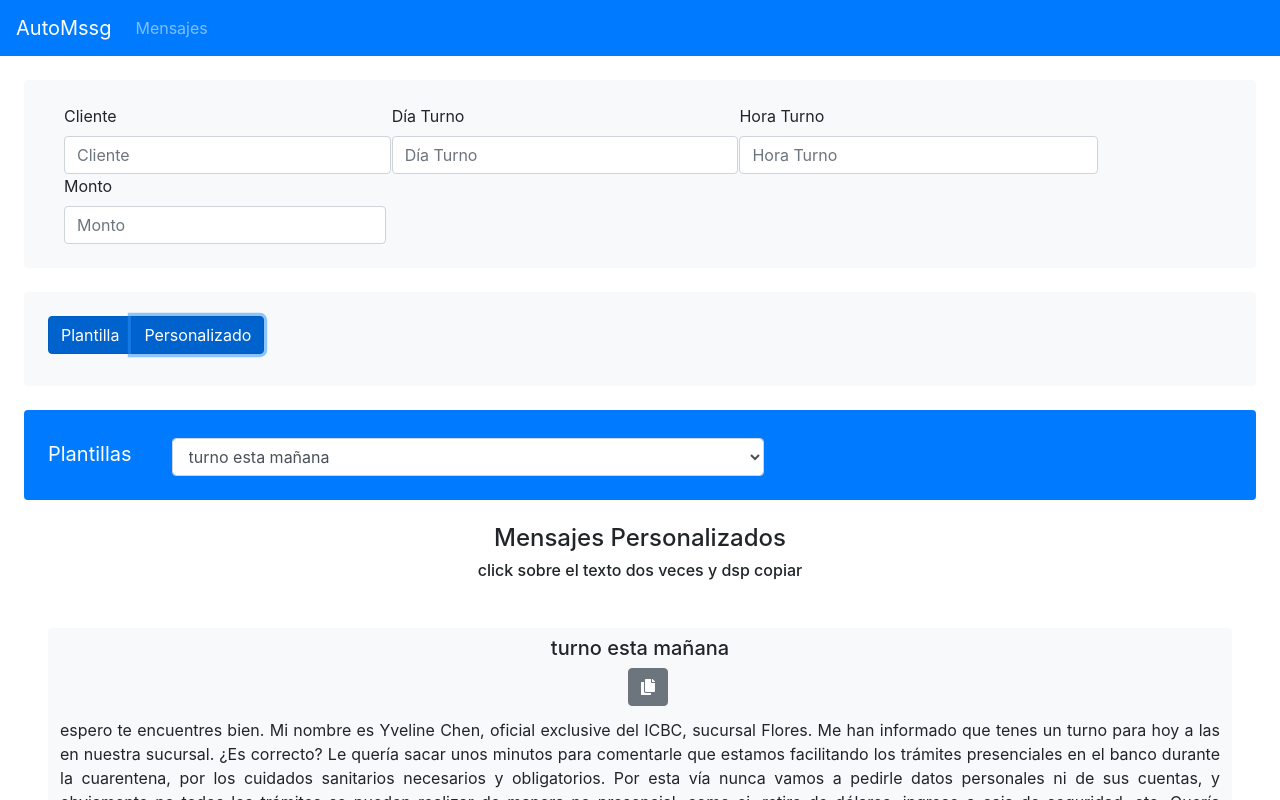
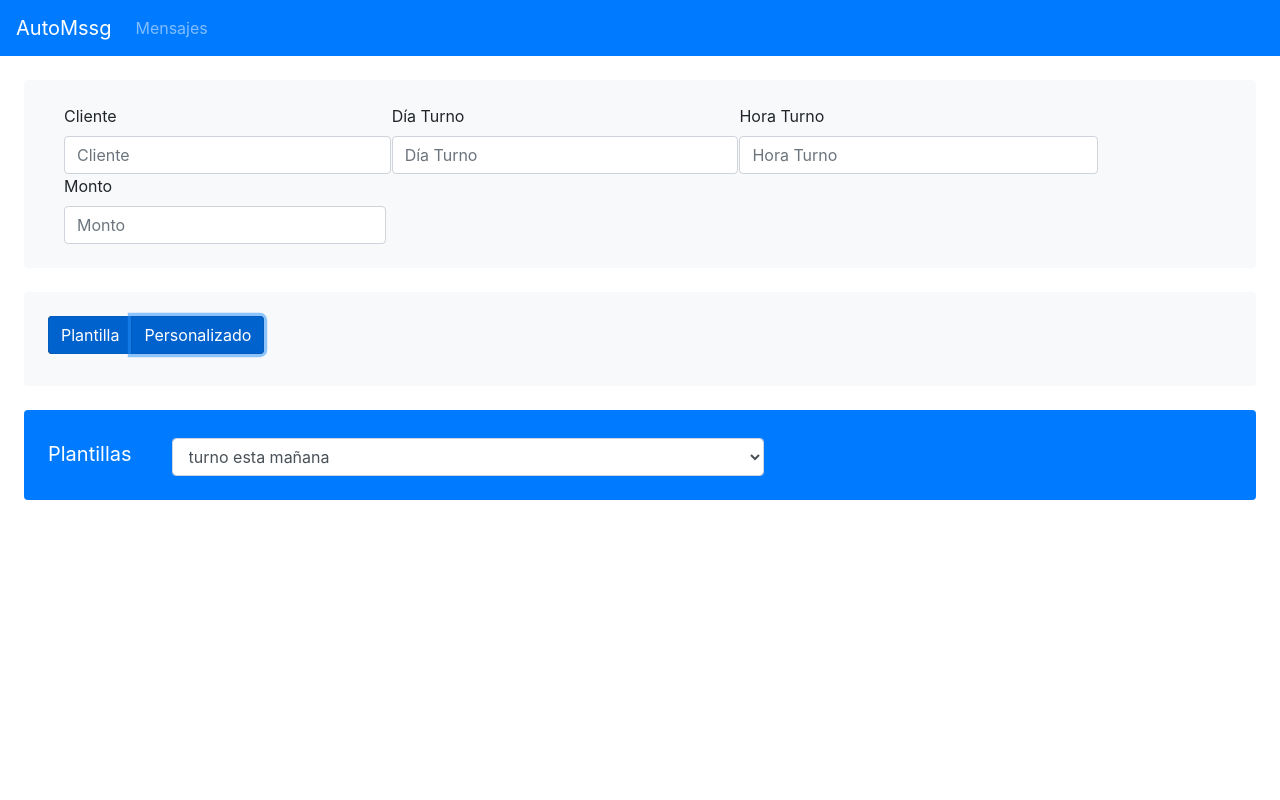
Before and after one commit to juanIgnacioEchaide/automssg, a React (Create React App) app: page /personalizado in a window 1280 px wide. Both pictures are taken after a click on the label "Personalizado". Shown: the top 800 px of the page. Built offline with nearby package versions, Linux system fonts and the light colour scheme.

Commit message:
single select useful

```diff
--- a/src/App.js
+++ b/src/App.js
@@ -2,7 +2,7 @@ import React, {useState} from 'react';
 import "bootstrap/dist/css/bootstrap.min.css";
 import {Switch,Route} from 'react-router-dom';
 import './App.css';
-import CustomizedMessage from './CustomizedMessage';
+import messageScreen from './messageScreen';
 import  NavBar from './Navbar';
 
 function App() {
@@ -12,7 +12,7 @@ function App() {
     <Route path="" component={NavBar}></Route>
     <Switch>
 
-      <Route path="/personalizado" component={CustomizedMessage}></Route>
+      <Route path="/personalizado" component={messageScreen}></Route>
     </Switch>
 
     </div>
--- a/src/CustomizedMessage.js
+++ b/src/messageScreen.js
@@ -22,45 +22,52 @@ const CustomizedMessage =(props)=>{
           hora:'',
           monto:''
         });
+
     const[parrafo, setParrafo]=useState({
       parrafo:''
     });
     const [mode,setMode]=useState('template');
 
-    const early_today =<p> {datosCliente.nombre} espero te encuentres bien. Mi nombre es Yveline Chen,
+    const early_today =<p className={"text-justify p-2"}> {datosCliente.nombre} espero te encuentres bien. Mi nombre es Yveline Chen,
     oficial exclusive del ICBC, sucursal Flores.
     Me han informado que tenes un turno para hoy {datosCliente.dia} a las {datosCliente.hora} en nuestra sucursal. ¿Es correcto?
     Le quería sacar unos minutos para comentarle que estamos facilitando los trámites presenciales en el banco durante la cuarentena, por los cuidados sanitarios necesarios y obligatorios.
-    Por esta vía nunca vamos a pedirle datos personales ni de sus cuentas, y obviamente no todos los trámites se pueden realizar de manera no presencial, como ej. retiro de dólares, ingreso a caja de seguridad, etc. Quería confirmar si es alguno de estos el motivo de tu consulta.
+    Por esta vía nunca vamos a pedirle datos personales ni de sus cuentas, y obviamente no todos los trámites se pueden realizar de manera no presencial, como ej. retiro de dólares, ingreso a caja de seguridad, etc. <br></br>Quería confirmar si es alguno de estos el motivo de tu consulta.
     </p>
-    const today_afternoon =<p>{datosCliente.nombre} espero te encuentres bien. Mi nombre es Yveline Chen,
+    const today_afternoon =<p className={"text-justify p-2"}>{datosCliente.nombre} espero te encuentres bien. Mi nombre es Yveline Chen,
     oficial exclusive del ICBC, sucursal Flores.
     Me han informado que tenes un turno para hoy {datosCliente.dia} a las {datosCliente.hora} en nuestra sucursal. ¿Es correcto?
     Quiero comentarle que:
-    1. Para facilitar a nuestros clientes sus trámites presenciales durante la cuarentena y seguir brindando nuestra mejor atención personalizada, con los cuidados sanitarios necesarios y obligatorios, *hemos simplificado muchos de nuestros tramites.* Me gustaría asesorarle al respecto.
-    2. Nunca vamos a pedirle datos personales ni de sus cuentas, y aunque no todos los trámites se pueden realizar de manera no presencial (ej.: ingresar a caja de seguridad u operar por ventanilla), muchos otros hoy se pueden realizar a distancia *con ayuda de un oficial, y con la misma seguridad*. NINGÚN TURNO SE CANCELARÁ sin el consentimiento expreso del cliente.
-    3. Tenga presente que un cajero automático de la suc. Flores fue renovado para poder extraer hasta 300 dólares por día. Es imprescindible para la extracción de la misma tener vinculada su cuenta en dólares a la Banelco, si necesita, puedo enviarle instrucciones. Por otro lado *no está permitido desde ventanilla* -por normativa vigente- operar en forma alguna en billetes montos menores a AR$150.000, y para montos mayores únicamente con autorización y reserva de fondos previa, así como operar por montos mayores a U$S2.000.
+    <br></br>1. Para facilitar a nuestros clientes sus trámites presenciales durante la cuarentena y seguir brindando nuestra mejor atención personalizada, con los cuidados sanitarios necesarios y obligatorios, *hemos simplificado muchos de nuestros tramites.* Me gustaría asesorarle al respecto.
+    <br></br>2. Nunca vamos a pedirle datos personales ni de sus cuentas, y aunque no todos los trámites se pueden realizar de manera no presencial (ej.: ingresar a caja de seguridad u operar por ventanilla), muchos otros hoy se pueden realizar a distancia *con ayuda de un oficial, y con la misma seguridad*. NINGÚN TURNO SE CANCELARÁ sin el consentimiento expreso del cliente.
+    <br></br>3. Tenga presente que un cajero automático de la suc. Flores fue renovado para poder extraer hasta 300 dólares por día. Es imprescindible para la extracción de la misma tener vinculada su cuenta en dólares a la Banelco, si necesita, puedo enviarle instrucciones. Por otro lado *no está permitido desde ventanilla* -por normativa vigente- operar en forma alguna en billetes montos menores a AR$150.000, y para montos mayores únicamente con autorización y reserva de fondos previa, así como operar por montos mayores a U$S2.000.
     *¿Le interesa ahorrarse la demora en sucursal?* Puedo asesorarlo ahora mismo. Gracias.
     </p>
-    const pp_preacordado=<p>Buenas tardes {datosCliente.nombre} , Mi nombre es Yveline Chen -yen.chen@icbc.com.ar-, Oficial Exclusive del ICBC, suc. Flores, estoy a cargo de sus cuentas. Me presento para que le quede agendado mi contacto por cualquier asesoramiento que requiera sobre sus productos.
+    const pp_preacordado=<p className={"text-justify p-2"}>Buenas tardes {datosCliente.nombre} , Mi nombre es Yveline Chen -yen.chen@icbc.com.ar-, Oficial Exclusive del ICBC, suc. Flores, estoy a cargo de sus cuentas. Me presento para que le quede agendado mi contacto por cualquier asesoramiento que requiera sobre sus productos.
     Le quiero comentar además una nueva propuesta que el banco habilitó para clientes Exclusive, se trata de una tasa especial para acceder un préstamo personal, que lo tiene preaprobado por AR${datosCliente.monto}. Por esta vía nunca le pediré datos personales ni de sus cuentas. Si le interesa la propuesta, le puedo pasar un simulador de cuotas.
-    ¡Espero su consulta! Quedo a su disposición.
+    <br></br>¡Espero su consulta! Quedo a su disposición.
     </p>
-    const tommorrow_morning=<p>
+    const tommorrow_morning=<p className={"text-justify p-2"}>
     Buenas tardes {datosCliente.nombre}, Mi nombre es Yveline Chen -yen.chen@icbc.com.ar-, Oficial Exclusive del ICBC, suc. Flores.
     Me comunico con Ud. porque tiene un turno asignado mañana {datosCliente.dia} a las {datosCliente.hora}. ¿Es correcto?
     Quiero comentarle que:
-    1. Para facilitar a nuestros clientes sus trámites presenciales durante la cuarentena y seguir brindando nuestra mejor atención personalizada, con los cuidados sanitarios necesarios y obligatorios, *hemos simplificado muchos de nuestros tramites.* Me gustaría asesorarle al respecto.
-    2. Nunca vamos a pedirle datos personales ni de sus cuentas, y aunque no todos los trámites se pueden realizar de manera no presencial (ej.: ingresar a caja de seguridad u operar por ventanilla), muchos otros hoy se pueden realizar a distancia *con ayuda de un oficial, y con la misma seguridad*. NINGÚN TURNO SE CANCELARÁ sin el consentimiento expreso del cliente.
-    3. Tenga presente que un cajero automático de la suc. Flores fue renovado para poder extraer hasta 300 dólares por día. Es imprescindible para la extracción de la misma tener vinculada su cuenta en dólares a la Banelco, si necesita, puedo enviarle instrucciones. Por otro lado *no está permitido desde ventanilla* -por normativa vigente- operar en forma alguna en billetes montos menores a AR$150.000, y para montos mayores únicamente con autorización y reserva de fondos previa, así como operar por montos mayores a U$S2.000.
+    <br></br>1. Para facilitar a nuestros clientes sus trámites presenciales durante la cuarentena y seguir brindando nuestra mejor atención personalizada, con los cuidados sanitarios necesarios y obligatorios, *hemos simplificado muchos de nuestros tramites.* Me gustaría asesorarle al respecto.
+    <br></br>2. Nunca vamos a pedirle datos personales ni de sus cuentas, y aunque no todos los trámites se pueden realizar de manera no presencial (ej.: ingresar a caja de seguridad u operar por ventanilla), muchos otros hoy se pueden realizar a distancia *con ayuda de un oficial, y con la misma seguridad*. NINGÚN TURNO SE CANCELARÁ sin el consentimiento expreso del cliente.
+    <br></br>3. Tenga presente que un cajero automático de la suc. Flores fue renovado para poder extraer hasta 300 dólares por día. Es imprescindible para la extracción de la misma tener vinculada su cuenta en dólares a la Banelco, si necesita, puedo enviarle instrucciones. Por otro lado *no está permitido desde ventanilla* -por normativa vigente- operar en forma alguna en billetes montos menores a AR$150.000, y para montos mayores únicamente con autorización y reserva de fondos previa, así como operar por montos mayores a U$S2.000.
     *¿Le interesa ahorrarse la demora en sucursal?* Puedo asesorarlo ahora mismo. Gracias.
     </p>
 
+  const customizedValues=[
+      {id:1,label:'turno esta mañana',value:early_today},
+      {id:2,label:'turno esta tarde',value:today_afternoon},
+      {id:3,label:'pp preacordado',value:pp_preacordado},
+      {id:4,label:'turno mañana',value:tommorrow_morning}]
+
    const customOptions=[
-     {label:'turno esta mañana',value:early_today},
-     {label:'turno esta tarde',value:today_afternoon},
-     {label:'turno mañana',value:tommorrow_morning},
-     {label:'pp preacordado',value:pp_preacordado},
+     {id:1,label:'turno esta mañana'},
+     {id:2,label:'turno esta tarde'},
+     {id:3,label:'pp preacordado'},
+     {id:4,label:'turno mañana'},
     ];
    const[customizedOption, setCustomizedOption]=useState({value:customOptions.value})
 
@@ -89,18 +96,19 @@ const CustomizedMessage =(props)=>{
       ...options.value,
       value:e.target.value});
   }
-console.log(customizedOption)
+
   const handleCustomizedSelection=(e)=>{
     setCustomizedOption({
-      ...customOptions.value,
-      value:e.customOptions.value});
-    console.log(e.target.value);
+      ...customOptions.label,
+      id:e.target.value,
+      label:e.target.value
+    });
   }
-
         return (
           <div style={{witdh:'20vw'}}>
 
           {/* user's inputs */}
+          {mode ==="customized"?
             <Form className={"p-4 row m-4 bg-light rounded"} >
               <div className={"row pl-2  ml-2"}>
                 <Form.Label >Cliente</Form.Label>
@@ -118,16 +126,16 @@ console.log(customizedOption)
                 <Form.Label>Monto</Form.Label>
                 <Form.Control name="hora" type="text"  placeholder="Monto" onChange={handleChange}/>
               </div>
-              </Form>
+              </Form>:
+              <></>}
 
           {/* mode toggle */}
               <div className={"p-4 row ml-4 mb-4 mr-4 mt-1 bg-light rounded"} >
-              <ToggleButtonGroup  className={"bg-dark"}type="checkbox" value={[1, 2]} className="mb-2">
+              <ToggleButtonGroup  className={"bg-dark mb-2 rounded"}type="checkbox" value={[1, 2]}>
                 <ToggleButton onClick={()=>setMode('template')}value={1}>Plantilla</ToggleButton>
                 <ToggleButton onClick={()=>setMode('customized')} value={2}>Personalizado</ToggleButton>
               </ToggleButtonGroup>
              </div>
-             {console.log(mode)}
 
           {/* selects */}
           <div className={"bg-primary text-white m-4  rounded p-4 row"}>
@@ -150,9 +158,9 @@ console.log(customizedOption)
             <Form.Control as="select"
               value={customOptions.select}
               style={{width:'50%'}}
-           /*    onChange={handleCustomizedSelection} */
+             onChange={handleCustomizedSelection}
               className={"ml-4 mt-1"}
-              display={customizedOption}>
+              display={customOptions}>
 
               {customOptions.map(o => (
                 <option className={"p-4 m-4"}value={o.value}>{o.label}</option>
@@ -162,8 +170,8 @@ console.log(customizedOption)
 
 
 
-             {/* customized message box */}
-            {selectedOption.value===null || mode ==="customized"?
+             {/*  template message box */}
+            {mode ==="customized"?
             <></>:
             <div className={"p-2 bg-light rounded row m-5 justify-content-center"}>
               <CopyToClipboard text={selectedOption.value} onCopy={()=>setCopied(true)}>
@@ -176,25 +184,27 @@ console.log(customizedOption)
               </div>
             </div> }
 
-            {/* template message box */}
-            <h4>Mensajes Personalizados</h4>
-            <h6>click sobre el texto dos veces y dsp copiar</h6>
-                  { /* customizedOption.value===null || mode==="template"?
-                  <></>: */
-                  customOptions.map( o =>
-                        <div className={"p-2 bg-light rounded row m-5 justify-content-center"}>
-                        <h5>{o.label}</h5>
-                        <div id="parrafo" name="parrafo" value={parrafo} onClick={handleCopy} >
+            {/* customized message box */}
+
+            {mode ==="customized"?
+              <>
+
+               <> { customizedValues.map(i=> i.label===customizedOption.label ?
+                      <div id="parrafo" name="parrafo" value={parrafo} onClick={handleCopy}>
+                         <h6 >{customizedOption.label}</h6>
                       <CopyToClipboard text={parrafo.parrafo} onCopy={()=>setCopied(true)}>
                         <Button className={"btn btn-secondary ml-3"} type="success">
                         <FontAwesomeIcon icon={faCopy} />
                         </Button>
                       </CopyToClipboard>
                       <div className={"pt-2"}>
-                        <p className={"p-1 text-justify"}>{o.value}</p>
+                    <p className={"p-1 text-justify"}>{i.value}</p>
                   </div>
-                        </div>
-                    </div>)}
+                </div>:
+                    <></>
+               )}</>
+             </>:
+            <></>}
           </div>
     )
 }
```
Lines whose indentation alone changed are shown as unchanged.
